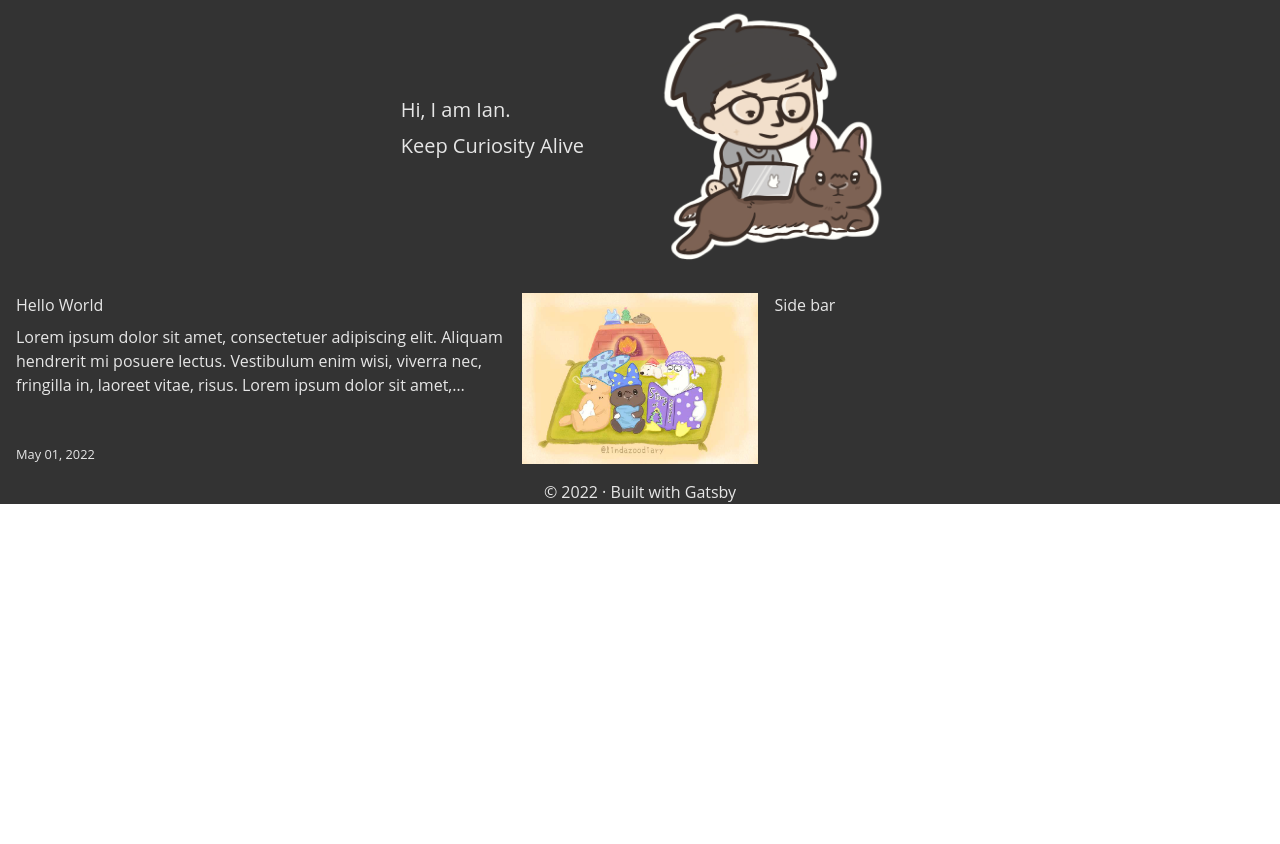
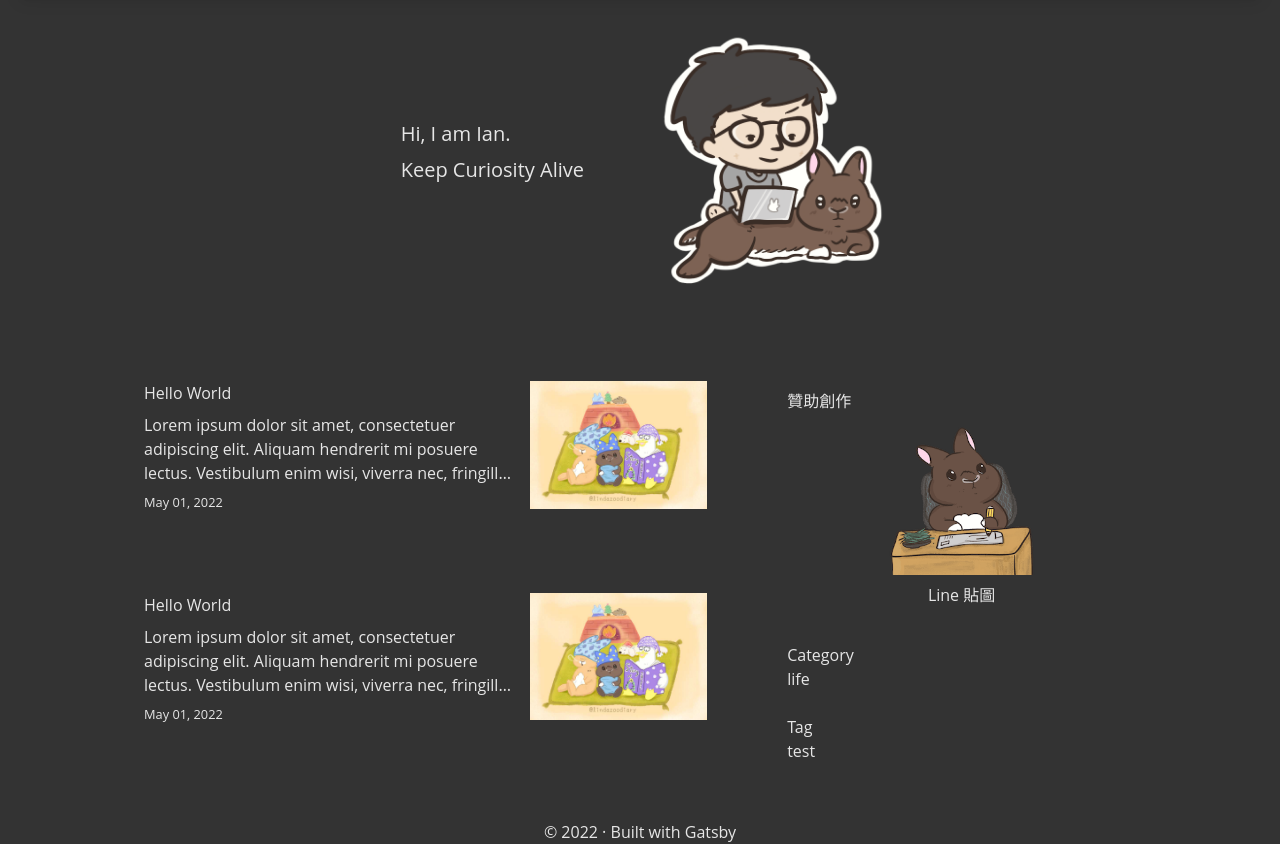
Before and after one commit to Ianpig/gatsby-tailwind, a Gatsby site: page / in a window 1280 px wide. Shown: the part 559-1403 px from the top of the page. Before the commit the page ends 1063 px from the top, so only its background shows below. Built offline with nearby package versions, Linux system fonts and the light colour scheme; Gatsby itself is replaced by a stand-in of ours.

Commit message:
Add graphql query tags and categories and update side bar

```diff
--- a/content/blog/hello-world.md
+++ b/content/blog/hello-world.md
@@ -3,6 +3,9 @@ title: Hello World
 date: "2022-05-01T22:12:03.284Z"
 description: "Lorem ipsum dolor sit amet, consectetuer adipiscing elit. Aliquam hendrerit mi posuere lectus. Vestibulum enim wisi, viverra nec, fringilla in, laoreet vitae, risus. Lorem ipsum dolor sit amet, consectetuer adipiscing elit. Aliquam hendrerit mi posuere lectus. Vestibulum enim wisi, viverra nec, fringilla in, laoreet vitae, risus."
 thumbnail: ../images/lindazoo.png
+categories: life
+tags:
+  - test
 ---
 
 This is my first post on my new fake blog! How exciting!
--- /dev/null
+++ b/content/blog/test.md
@@ -0,0 +1,13 @@
+---
+title: Hello World
+date: "2022-05-01T22:12:03.284Z"
+description: "Lorem ipsum dolor sit amet, consectetuer adipiscing elit. Aliquam hendrerit mi posuere lectus. Vestibulum enim wisi, viverra nec, fringilla in, laoreet vitae, risus. Lorem ipsum dolor sit amet, consectetuer adipiscing elit. Aliquam hendrerit mi posuere lectus. Vestibulum enim wisi, viverra nec, fringilla in, laoreet vitae, risus."
+thumbnail: ../images/lindazoo.png
+categories: life
+tags:
+  - test
+---
+
+This is my first post on my new fake blog! How exciting!
+
+I'm sure I'll write a lot more interesting things in the future.
--- a/public/page-data/dev-404-page/page-data.json
+++ b/public/page-data/dev-404-page/page-data.json
@@ -1 +1 @@
-{"componentChunkName":"component---cache-dev-404-page-js","path":"/dev-404-page/","result":{"data":{"allSiteFunction":{"nodes":[]},"allSitePage":{"nodes":[{"path":"/hello-world/"},{"path":"/404/"},{"path":"/404.html"},{"path":"/"}]}},"pageContext":{}},"staticQueryHashes":["3649515864","3761976949"]}
+{"componentChunkName":"component---cache-dev-404-page-js","path":"/dev-404-page/","result":{"data":{"allSiteFunction":{"nodes":[]},"allSitePage":{"nodes":[{"path":"/404/"},{"path":"/404.html"},{"path":"/"},{"path":"/hello-world/"},{"path":"/test/"}]}},"pageContext":{}},"staticQueryHashes":["3649515864","3761976949"]}
--- a/src/components/Banner.tsx
+++ b/src/components/Banner.tsx
@@ -3,7 +3,7 @@ import { StaticImage } from "gatsby-plugin-image";
 
 const Banner: React.FC = () => {
   return (
-    <div className="grid grid-cols-2 gap-4 py-4">
+    <div className="grid grid-cols-2 gap-4 py-4 pb-20">
       <div className="flex content-center justify-center justify-self-end flex-col pr-12">
         <p className="text-xl pb-2">Hi, I am Ian.</p>
         <p className="text-xl pb-2">Keep Curiosity Alive</p>
--- a/src/components/HeaderSlide.tsx
+++ b/src/components/HeaderSlide.tsx
@@ -15,7 +15,7 @@ const HeaderSlide: React.FC<{ isOpen: boolean; onClose: () => void }> = ({
       leave="duration-100 ease-in"
       leaveFrom="opacity-100 scale-100"
       leaveTo="opacity-0 scale-95"
-      className="fixed inset-x-0 p-2 origin-top-right md:hidden top-0"
+      className="fixed inset-x-0 p-2 origin-top-right md:hidden top-0 z-10"
     >
       <div className="rounded-lg shadow-lg">
         <div className="rounded-lg shadow-xs divide-y-2 divide-gray-50 bg-secondary">
@@ -102,6 +102,7 @@ const HeaderSlide: React.FC<{ isOpen: boolean; onClose: () => void }> = ({
                     width={200}
                     height={200}
                   />
+                  <p className="text-base">Line 貼圖</p>
                 </a>
               </div>
             </div>
--- a/src/components/PostItem.tsx
+++ b/src/components/PostItem.tsx
@@ -20,7 +20,7 @@ const PostItem = ({
   return (
     <article
       key={slug}
-      className="grid grid-cols-3 gap-4"
+      className="grid grid-cols-3 gap-4 pb-20"
       itemScope
       itemType="http://schema.org/Article"
     >
--- /dev/null
+++ b/src/components/SideBar.tsx
@@ -0,0 +1,56 @@
+import { Link } from "gatsby";
+import { StaticImage } from "gatsby-plugin-image";
+import React from "react";
+
+import type { CategoriesType, TagsType } from "../pages/index";
+
+const SideBar = ({
+  categories,
+  tags,
+}: {
+  categories: CategoriesType[];
+  tags: TagsType[];
+}) => {
+  return (
+    <>
+      <div className="pb-4">
+        <p className="text-base py-2">贊助創作</p>
+        <a
+          href="https://store.line.me/stickershop/author/1019955/zh-Hant"
+          className="link text-base leading-6 font-medium py-1 text-center"
+          target="_blank"
+        >
+          <StaticImage
+            src="../../content/images/hippostick.png"
+            alt="line sticky hippo"
+            width={150}
+          />
+          <p className="text-base text-center py-2">Line 貼圖</p>
+        </a>
+      </div>
+      <div className="pb-4 py-2">
+        <p className="text-base">Category</p>
+        <div>
+          {categories.map(({ value }) => (
+            <Link key={value} to={`/categories/${value}`}>
+              {value}
+            </Link>
+          ))}
+        </div>
+      </div>
+      <div className="pb-4 py-2">
+        <p className="text-base">Tag</p>
+        <div>
+          {tags.map(({ value }, index) => (
+            <div className="tag-item" key={value}>
+              <Link to={`/tags/${value.replace(/\./g, "_")}`}>{value}</Link>
+              {index < tags.length - 1 && <span className="dot">·</span>}
+            </div>
+          ))}
+        </div>
+      </div>
+    </>
+  );
+};
+
+export default SideBar;
--- a/src/pages/index.tsx
+++ b/src/pages/index.tsx
@@ -1,11 +1,20 @@
 import React from "react";
-import { graphql, Link, PageProps } from "gatsby";
-import { GatsbyImage, getImage, IGatsbyImageData } from "gatsby-plugin-image";
+import { graphql, PageProps } from "gatsby";
+import { getImage, IGatsbyImageData, StaticImage } from "gatsby-plugin-image";
 
 import Layout from "../components/Layout";
 import Banner from "../components/Banner";
 import Seo from "../components/Seo";
 import PostItem from "../components/PostItem";
+import SideBar from "../components/SideBar";
+
+export type CategoriesType = {
+  value: string;
+};
+
+export type TagsType = {
+  value: string;
+};
 
 type DataWithPosts = {
   site: {
@@ -28,22 +37,24 @@ type DataWithPosts = {
         };
       }
     ];
+    categories: CategoriesType[];
+    tags: TagsType[];
   };
 };
 
-// markup
 const IndexPage = ({ data, location }: PageProps<DataWithPosts>) => {
   const posts = data.allMarkdownRemark.nodes;
+  const categories = data.allMarkdownRemark.categories;
+  const tags = data.allMarkdownRemark.tags;
 
   return (
     <Layout location={location}>
       <Seo title="Ian Chu" />
       <Banner />
       <main>
-        <div className="container mx-auto py-4 sm:px-4">
-          <div className="grid grid-cols-5 gap-4">
+        <div className="container mx-auto py-4 sm:px-4 lg:max-w-screen-lg">
+          <div className="grid grid-cols-5 gap-20">
             <div className="col-span-3">
-              <ol style={{ listStyle: `none` }}>
               {posts.map((post) => {
                 const title = post.frontmatter.title || post.fields.slug;
                 const postImage = getImage(post.frontmatter.thumbnail);
@@ -58,9 +69,10 @@ const IndexPage = ({ data, location }: PageProps<DataWithPosts>) => {
                   />
                 );
               })}
-              </ol>
             </div>
-            <div className="col-span-2">Side bar</div>
+            <div className="col-span-2">
+              <SideBar categories={categories} tags={tags} />
+            </div>
           </div>
         </div>
       </main>
@@ -94,6 +106,12 @@ export const pageQuery = graphql`
           }
         }
       }
+      tags: group(field: frontmatter___tags) {
+        value: fieldValue
+      }
+      categories: group(field: frontmatter___categories) {
+        value: fieldValue
+      }
     }
   }
 `;
```
Also changed, not shown: public/page-data/index/page-data.json (+1 -1 lines), public/icons/icon-384x384.png, public/icons/icon-512x512.png. Lines whose indentation alone changed are shown as unchanged.
